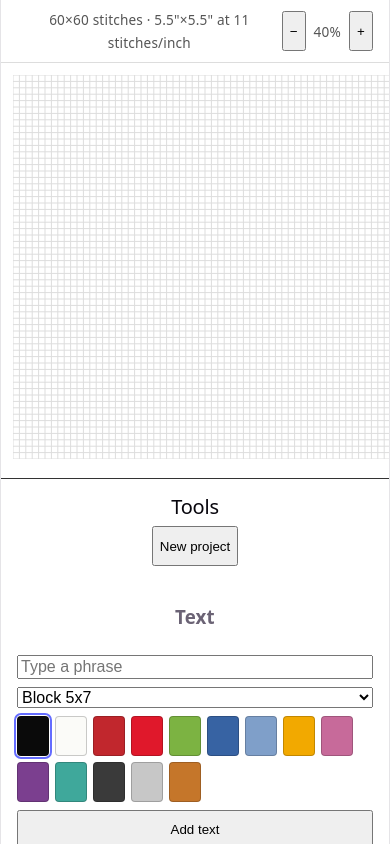
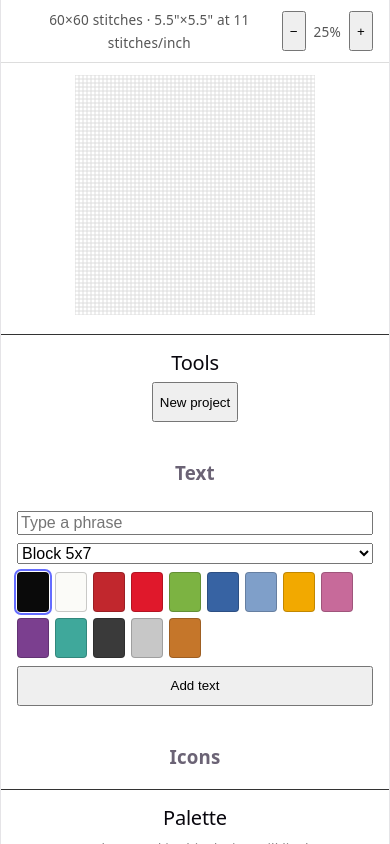
Before and after one commit to k8thompson134/pattern-maker, a React (Vite) app: page / in a window 390 px wide. Shown: the top 844 px of the page. Built offline with nearby package versions, Linux system fonts and the light colour scheme.

Commit message:
Reduce default mobile zoom and canvas height so toolbar is visible without scrolling

```diff
--- a/src/App.css
+++ b/src/App.css
@@ -301,7 +301,7 @@
   }
 
   .canvas-scroll {
-    height: 60vh;
+    height: 40vh;
     padding: 12px;
   }
 
--- a/src/App.tsx
+++ b/src/App.tsx
@@ -14,7 +14,7 @@ import { createId } from './lib/id'
 import { alignObject, type Alignment } from './lib/align'
 import './App.css'
 
-const MIN_ZOOM = 0.25
+const MIN_ZOOM = 0.2
 const MAX_ZOOM = 2.5
 
 function App() {
@@ -33,7 +33,11 @@ function App() {
   useEffect(() => {
     const availableWidth = window.innerWidth - 24
     const fullWidthPx = project.widthStitches * CELL_SIZE
-    const fitZoom = Math.round((Math.min(1, availableWidth / fullWidthPx) * 20)) / 20
+    // Deliberately fits to 60% of available width, not 100% — a canvas that exactly
+    // fills the screen still feels "zoomed in" and pushes the toolbar below the fold
+    // on mobile. Starting noticeably smaller than a tight fit leaves room to see the
+    // tools without scrolling first (reported 2026-09-19: default felt too zoomed in).
+    const fitZoom = Math.round((Math.min(1, (availableWidth * 0.6) / fullWidthPx) * 20)) / 20
     if (fitZoom < project.zoom) {
       setProject((p) => ({ ...p, zoom: Math.max(MIN_ZOOM, fitZoom) }))
     }
```
